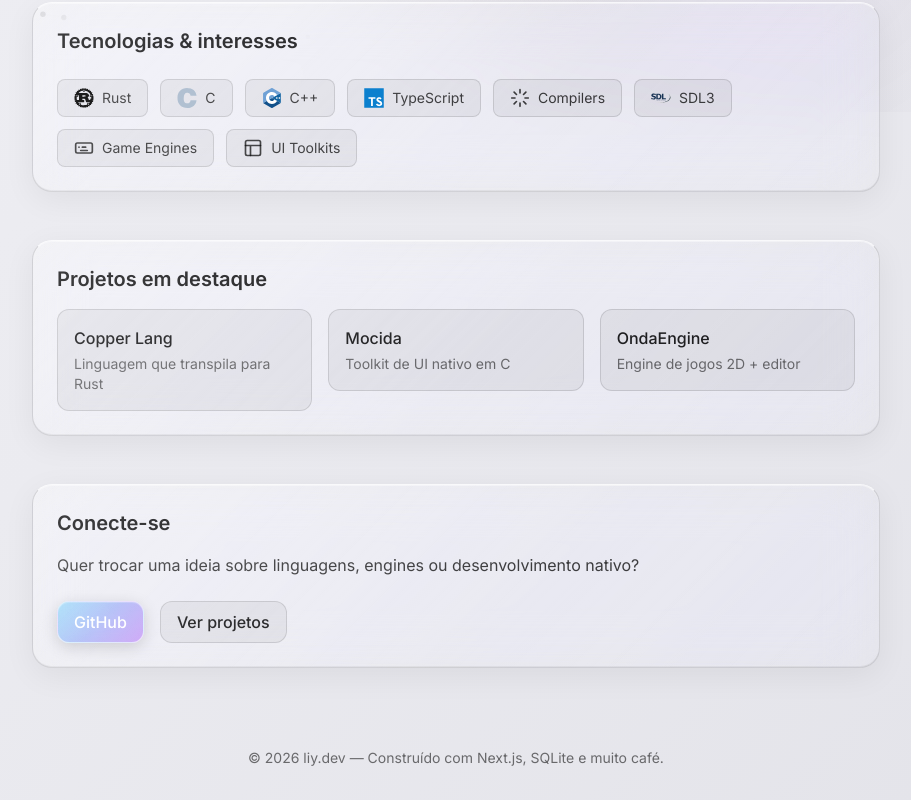
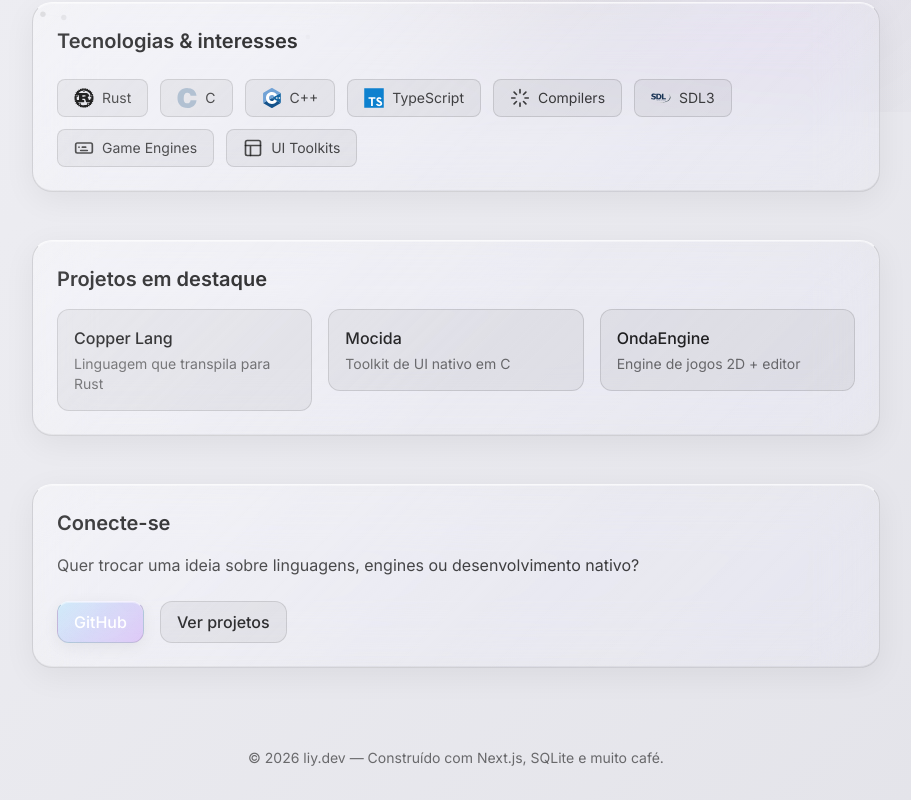
Before and after one commit to liy77/liydev.net, a Next.js app: page /about in a window 1280 px wide. Shown: the part 688-1488 px from the top of the page, without its empty margins (184-1095 px from the left). Built offline with nearby package versions, Linux system fonts and the light colour scheme; no server answers.

Commit message:
feat(css): liquid glass intensity, shine animation and font gradient toggle

```diff
--- a/src/app/globals.css
+++ b/src/app/globals.css
@@ -30,6 +30,10 @@
   --blob-blue: rgba(56, 189, 248, 0.12);
   --blob-purple: rgba(168, 85, 247, 0.1);
   --blob-pink: rgba(236, 72, 153, 0.08);
+  --text-gradient-start: #38bdf8;
+  --text-gradient-end: #a855f7;
+  --use-text-gradient: 1;
+  --glass-intensity: 70;
 }
 
 html.dark {
@@ -108,8 +112,8 @@ body {
     position: relative;
     background:
       linear-gradient(135deg, var(--glass-bg) 0%, var(--glass-bg-gradient) 50%, rgba(255, 255, 255, 0.02) 100%);
-    backdrop-filter: blur(24px) saturate(180%);
-    -webkit-backdrop-filter: blur(24px) saturate(180%);
+    backdrop-filter: blur(calc(8px + var(--glass-intensity) * 0.28px)) saturate(calc(100% + var(--glass-intensity) * 1%));
+    -webkit-backdrop-filter: blur(calc(8px + var(--glass-intensity) * 0.28px)) saturate(calc(100% + var(--glass-intensity) * 1%));
     border: 1px solid var(--glass-border);
     border-top: 1px solid var(--glass-border-highlight);
     border-radius: 1.25rem;
@@ -126,28 +130,53 @@ body {
     inset: 0;
     background: linear-gradient(
       135deg,
-      rgba(255, 255, 255, 0.15) 0%,
-      rgba(255, 255, 255, 0.05) 40%,
+      rgba(255, 255, 255, 0.18) 0%,
+      rgba(255, 255, 255, 0.06) 40%,
       transparent 60%,
-      rgba(255, 255, 255, 0.03) 100%
+      rgba(255, 255, 255, 0.04) 100%
     );
     pointer-events: none;
     border-radius: inherit;
   }
 
+  .glass-card::after {
+    content: '';
+    position: absolute;
+    top: 0;
+    left: -120%;
+    width: 60%;
+    height: 100%;
+    background: linear-gradient(120deg, transparent 0%, rgba(255, 255, 255, 0.18) 45%, transparent 55%);
+    transform: skewX(-20deg);
+    opacity: 0;
+    pointer-events: none;
+  }
+
+  @media (prefers-reduced-motion: no-preference) {
+    .glass-card:hover::after {
+      opacity: 1;
+      animation: glass-shine 0.8s ease forwards;
+    }
+  }
+
+  @keyframes glass-shine {
+    from { left: -120%; }
+    to { left: 160%; }
+  }
+
   .glass-button {
     position: relative;
     background:
-      linear-gradient(135deg, color-mix(in srgb, var(--accent-blue) 20%, transparent), color-mix(in srgb, var(--accent-purple) 20%, transparent));
-    backdrop-filter: blur(16px) saturate(150%);
-    -webkit-backdrop-filter: blur(16px) saturate(150%);
-    border: 1px solid rgba(255, 255, 255, 0.25);
-    border-top: 1px solid rgba(255, 255, 255, 0.4);
+      linear-gradient(135deg, color-mix(in srgb, var(--accent-blue) 26%, transparent), color-mix(in srgb, var(--accent-purple) 26%, transparent));
+    backdrop-filter: blur(calc(8px + var(--glass-intensity) * 0.2px)) saturate(calc(100% + var(--glass-intensity) * 0.8%));
+    -webkit-backdrop-filter: blur(calc(8px + var(--glass-intensity) * 0.2px)) saturate(calc(100% + var(--glass-intensity) * 0.8%));
+    border: 1px solid var(--glass-border);
+    border-top: 1px solid var(--glass-border-highlight);
     border-radius: 0.75rem;
     box-shadow:
-      0 4px 16px rgba(0, 0, 0, 0.15),
-      inset 0 1px 0 rgba(255, 255, 255, 0.2);
-    transition: background 0.2s ease, transform 0.2s ease, border-color 0.2s ease, box-shadow 0.2s ease;
+      0 4px 16px var(--glass-shadow),
+      inset 0 1px 0 var(--glass-inner-glow);
+    transition: transform 0.2s ease, box-shadow 0.2s ease, background 0.2s ease;
     overflow: hidden;
   }
 
@@ -160,31 +189,43 @@ body {
   }
 
   .glass-button:hover {
-    background:
-      linear-gradient(135deg, color-mix(in srgb, var(--accent-blue) 30%, transparent), color-mix(in srgb, var(--accent-purple) 30%, transparent));
     transform: translateY(-1px);
     box-shadow:
-      0 6px 24px rgba(0, 0, 0, 0.2),
-      inset 0 1px 0 rgba(255, 255, 255, 0.25);
+      0 6px 24px var(--glass-shadow),
+      inset 0 1px 0 var(--glass-inner-glow);
   }
 
-  html.light .glass-button {
-    background:
-      linear-gradient(135deg, rgba(56, 189, 248, 0.45), rgba(168, 85, 247, 0.45));
-    border-color: rgba(255, 255, 255, 0.6);
-    color: #ffffff;
-  }
+  @media (prefers-reduced-motion: no-preference) {
+    .glass-button::after {
+      content: '';
+      position: absolute;
+      top: 0;
+      left: -120%;
+      width: 60%;
+      height: 100%;
+      background: linear-gradient(120deg, transparent 0%, rgba(255, 255, 255, 0.22) 45%, transparent 55%);
+      transform: skewX(-20deg);
+      opacity: 0;
+      pointer-events: none;
+    }
 
-  html.light .glass-button:hover {
-    background:
-      linear-gradient(135deg, rgba(56, 189, 248, 0.55), rgba(168, 85, 247, 0.55));
+    .glass-button:hover::after {
+      opacity: 1;
+      animation: glass-shine 0.7s ease forwards;
+    }
   }
 
   .text-gradient {
-    background: linear-gradient(135deg, var(--accent-blue), var(--accent-purple));
+    background: linear-gradient(135deg, var(--text-gradient-start), var(--text-gradient-end));
     -webkit-background-clip: text;
     -webkit-text-fill-color: transparent;
     background-clip: text;
+  }
+
+  body[data-text-gradient='false'] .text-gradient {
+    background: none;
+    -webkit-text-fill-color: currentColor;
+    color: var(--text-primary);
   }
 
   .text-theme-primary {
```
